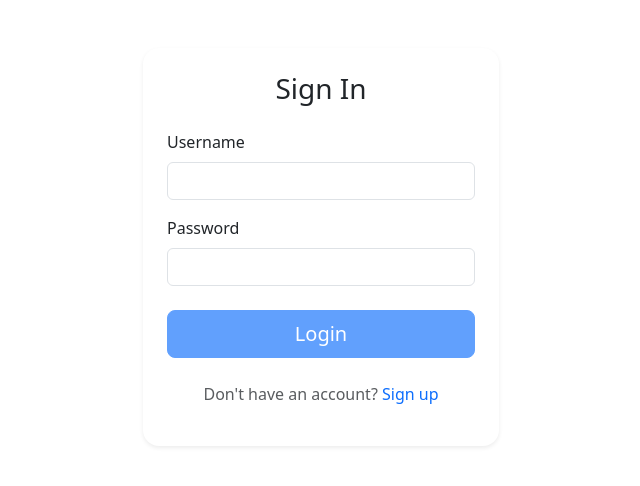
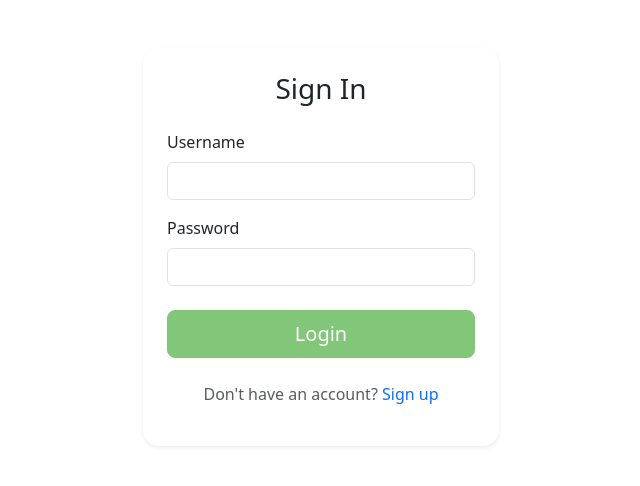
Before and after one commit to nandana-gh/todo-frontend, an Angular app: page /login in a window 1280 px wide. Shown: the top 486 px of the page, without its empty margins (319-959 px from the left). Built offline with nearby package versions, Linux system fonts and the light colour scheme.

Commit message:
style: change overall primary theme color to #40a832

```diff
--- a/src/styles.css
+++ b/src/styles.css
@@ -1 +1,27 @@
 /* You can add global styles to this file, and also import other style files */
+
+:root {
+  --bs-primary: #40a832;
+  --bs-primary-rgb: 64, 168, 50;
+}
+
+.btn-primary {
+  --bs-btn-color: #fff;
+  --bs-btn-bg: #40a832;
+  --bs-btn-border-color: #40a832;
+  --bs-btn-hover-color: #fff;
+  --bs-btn-hover-bg: #338628;
+  --bs-btn-hover-border-color: #307e26;
+  --bs-btn-active-bg: #307e26;
+  --bs-btn-active-border-color: #2c7523;
+  --bs-btn-disabled-bg: #40a832;
+  --bs-btn-disabled-border-color: #40a832;
+}
+
+.bg-primary {
+  background-color: #40a832 !important;
+}
+
+.text-primary {
+  color: #40a832 !important;
+}
```
